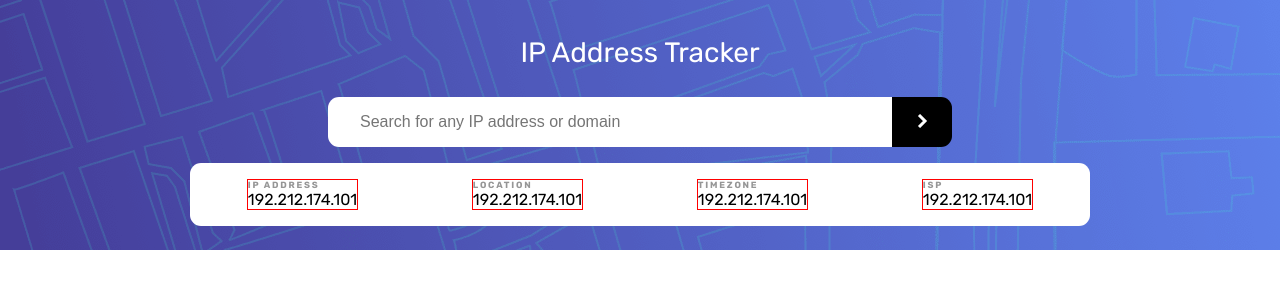
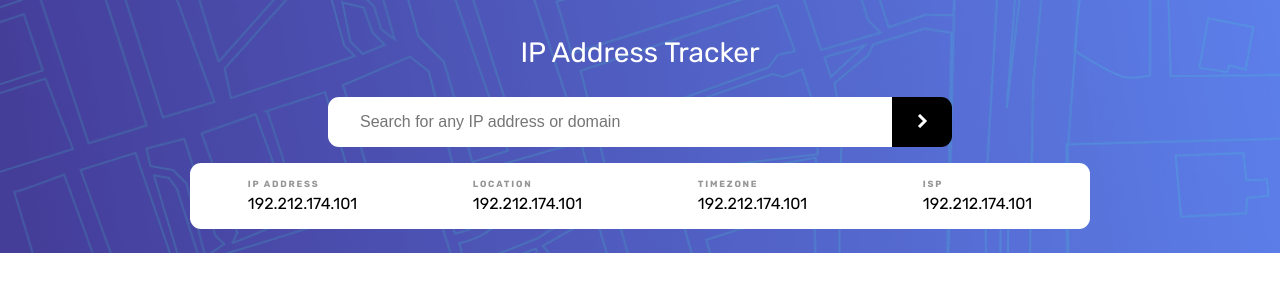
Before and after one commit to KristaCalleja/ip-address-tracker-master, a plain HTML site: page index.html in a window 1280 px wide. Drawn offline with Linux system fonts and the light colour scheme.

Commit message:
Results div styled

```diff
--- a/index.html
+++ b/index.html
@@ -16,16 +16,21 @@
     <button type="submit"><img src="images/icon-arrow.svg" alt=""></button>
   </form>
   <ul id="results" class="listed-results">
-    <div class="card-title">IP Address
+
+    <div>
+    <div class="card-title">IP Address</div>
       <li class="search-input-show"></li>
     </div>
-    <div class="card-title">Location
+    <div>
+    <div class="card-title">Location</div>
       <li class="location-show"></li>
     </div>
-    <div class="card-title">Timezone
+    <div>
+    <div class="card-title">Timezone</div>
       <li class="timezone-show"></li>
     </div>
-    <div class="card-title">ISP
+    <div>
+    <div class="card-title">ISP</div>
       <li class="isp-show"></li>
     </div>
   </ul>
--- a/style.css
+++ b/style.css
@@ -42,6 +42,8 @@ button:hover{
     background: var(--very-dark-gray);
 }
 .listed-results{
+    width: 350px;
+    height: 300px;
     display: flex;
     flex-direction: column;
     justify-content: space-around;
@@ -51,13 +53,13 @@ button:hover{
     text-align: center;
 }
 .card-title{
-    border: 1px red solid;
-    text-align: left;
+    text-align: center;
     text-transform: uppercase;
     color: var(--dark-gray);
     font-weight: 700;
     font-size: 9px;
     letter-spacing: .2em;
+    margin-bottom: .5em;
 }
 li, input[type=text]{
     list-style: none;
@@ -67,6 +69,7 @@ li, input[type=text]{
     font-weight: 400;
     font-size: 16px;
 }
+
 @media (min-width: 900px){
     .search-input{
         width: 500px;
@@ -74,5 +77,9 @@ li, input[type=text]{
     .listed-results{
         width: 900px;
         flex-direction: row;
+        height: auto;
+    }
+    .card-title{
+        text-align: left;
     }
 }
```
